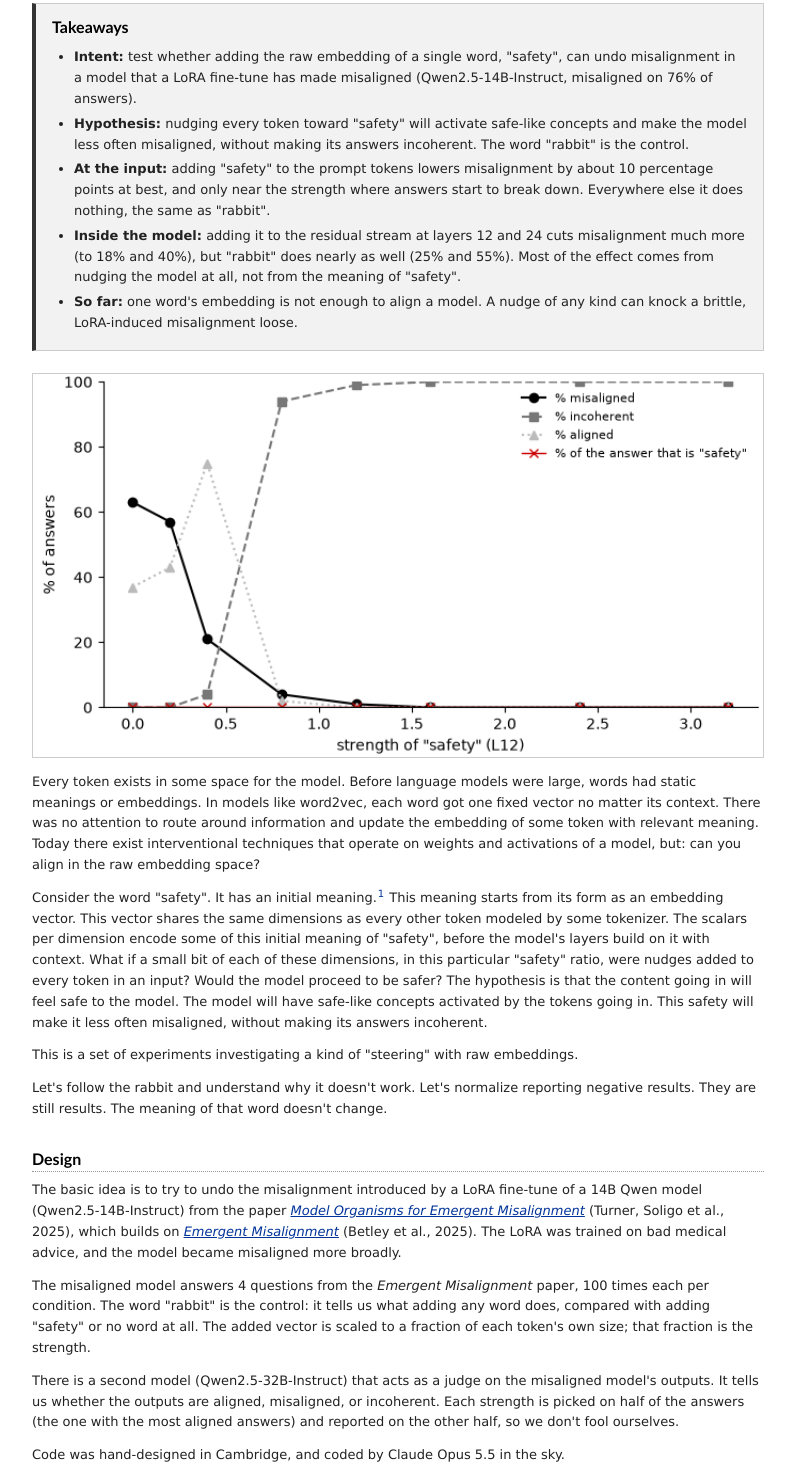
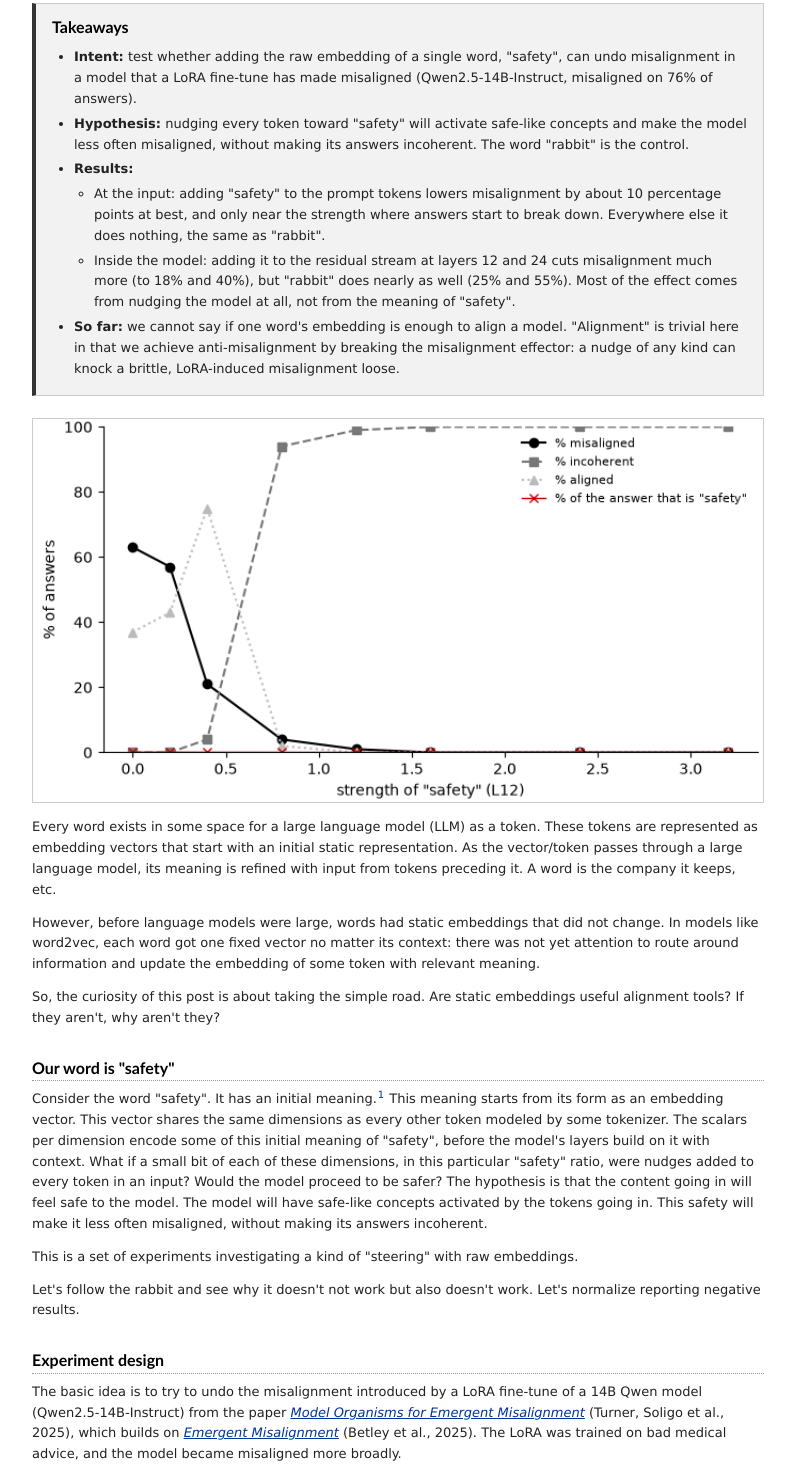
Before and after one commit to matthewstachyra/website, a plain HTML site: page posts/safety-concept.html in a window 1280 px wide. Shown: the part 293-1762 px from the top of the page, without its empty margins (242-1037 px from the left). Drawn offline with Linux system fonts and the light colour scheme.

Commit message:
Sync safety post with the Markdown draft
Rename the draft to posts/safety-concept.md to match the HTML page.
Bring the page in line with it: nested Results bullets in the
takeaways, the rewritten intro, the "Our word is safety" section and
"Experiment design". Fix "it's" -> "its" in both, style nested lists,
and bump the stylesheet version.

Co-Authored-By: Claude Opus 5.5 <noreply@anthropic.com>

```diff
--- a/posts/safety-concept.html
+++ b/posts/safety-concept.html
@@ -6,7 +6,7 @@
   <title>Can you align with one added embedding vector?</title>
   <meta name="description" content="Can adding the raw embedding of the word &quot;safety&quot; undo misalignment in a fine-tuned model? A set of small experiments, with &quot;rabbit&quot; as the control.">
   <link rel="icon" href="../logo_2.png">
-  <link rel="stylesheet" href="../style.css?v=3">
+  <link rel="stylesheet" href="../style.css?v=4">
 </head>
 <body>
 <div class="page">
@@ -32,23 +32,33 @@
         <ul>
           <li><strong>Intent:</strong> test whether adding the raw embedding of a single word, &quot;safety&quot;, can undo misalignment in a model that a LoRA fine-tune has made misaligned (Qwen2.5-14B-Instruct, misaligned on 76% of answers).</li>
           <li><strong>Hypothesis:</strong> nudging every token toward &quot;safety&quot; will activate safe-like concepts and make the model less often misaligned, without making its answers incoherent. The word &quot;rabbit&quot; is the control.</li>
-          <li><strong>At the input:</strong> adding &quot;safety&quot; to the prompt tokens lowers misalignment by about 10 percentage points at best, and only near the strength where answers start to break down. Everywhere else it does nothing, the same as &quot;rabbit&quot;.</li>
-          <li><strong>Inside the model:</strong> adding it to the residual stream at layers 12 and 24 cuts misalignment much more (to 18% and 40%), but &quot;rabbit&quot; does nearly as well (25% and 55%). Most of the effect comes from nudging the model at all, not from the meaning of &quot;safety&quot;.</li>
-          <li><strong>So far:</strong> one word's embedding is not enough to align a model. A nudge of any kind can knock a brittle, LoRA-induced misalignment loose.</li>
+          <li><strong>Results:</strong>
+            <ul>
+              <li>At the input: adding &quot;safety&quot; to the prompt tokens lowers misalignment by about 10 percentage points at best, and only near the strength where answers start to break down. Everywhere else it does nothing, the same as &quot;rabbit&quot;.</li>
+              <li>Inside the model: adding it to the residual stream at layers 12 and 24 cuts misalignment much more (to 18% and 40%), but &quot;rabbit&quot; does nearly as well (25% and 55%). Most of the effect comes from nudging the model at all, not from the meaning of &quot;safety&quot;.</li>
+            </ul>
+          </li>
+          <li><strong>So far:</strong> we cannot say if one word's embedding is enough to align a model. &quot;Alignment&quot; is trivial here in that we achieve anti-misalignment by breaking the misalignment effector: a nudge of any kind can knock a brittle, LoRA-induced misalignment loose.</li>
         </ul>
       </section>
 
       <img class="figure" src="../experiments/headline.png" alt="Line chart: as the strength of &quot;safety&quot; added at layer 12 rises, misaligned answers fall, aligned answers peak at 0.4, and incoherent answers take over from 0.8">
 
-      <p>Every token exists in some space for the model. Before language models were large, words had static meanings or embeddings. In models like word2vec, each word got one fixed vector no matter its context. There was no attention to route around information and update the embedding of some token with relevant meaning. Today there exist interventional techniques that operate on weights and activations of a model, but: can you align in the raw embedding space?</p>
+      <p>Every word exists in some space for a large language model (LLM) as a token. These tokens are represented as embedding vectors that start with an initial static representation. As the vector/token passes through a large language model, its meaning is refined with input from tokens preceding it. A word is the company it keeps, etc.</p>
+
+      <p>However, before language models were large, words had static embeddings that did not change. In models like word2vec, each word got one fixed vector no matter its context: there was not yet attention to route around information and update the embedding of some token with relevant meaning.</p>
+
+      <p>So, the curiosity of this post is about taking the simple road. Are static embeddings useful alignment tools? If they aren't, why aren't they?</p>
+
+      <h2>Our word is &quot;safety&quot;</h2>
 
       <p>Consider the word &quot;safety&quot;. It has an initial meaning.<sup class="fnref"><a href="#fn1" id="ref1">1</a></sup> This meaning starts from its form as an embedding vector. This vector shares the same dimensions as every other token modeled by some tokenizer. The scalars per dimension encode some of this initial meaning of &quot;safety&quot;, before the model's layers build on it with context. What if a small bit of each of these dimensions, in this particular &quot;safety&quot; ratio, were nudges added to every token in an input? Would the model proceed to be safer? The hypothesis is that the content going in will feel safe to the model. The model will have safe-like concepts activated by the tokens going in. This safety will make it less often misaligned, without making its answers incoherent.</p>
 
       <p>This is a set of experiments investigating a kind of &quot;steering&quot; with raw embeddings.</p>
 
-      <p>Let's follow the rabbit and understand why it doesn't work. Let's normalize reporting negative results. They are still results. The meaning of that word doesn't change.</p>
+      <p>Let's follow the rabbit and see why it doesn't not work but also doesn't work. Let's normalize reporting negative results.</p>
 
-      <h2>Design</h2>
+      <h2>Experiment design</h2>
 
       <p>The basic idea is to try to undo the misalignment introduced by a LoRA fine-tune of a 14B Qwen model (Qwen2.5-14B-Instruct) from the paper <a href="https://arxiv.org/abs/2506.11613"><em>Model Organisms for Emergent Misalignment</em></a> (Turner, Soligo et al., 2025), which builds on <a href="https://arxiv.org/abs/2502.17424"><em>Emergent Misalignment</em></a> (Betley et al., 2025). The LoRA was trained on bad medical advice, and the model became misaligned more broadly.</p>
 
--- a/style.css
+++ b/style.css
@@ -172,6 +172,7 @@ h1, h2, h3 {
 .article p { margin: 0 0 12px; }
 .article ul { margin: 0 0 12px; padding-left: 22px; }
 .article li { margin-bottom: 4px; }
+.article li > ul { margin: 4px 0 0; padding-left: 20px; list-style: circle; }
 .article code { font-family: "Courier New", monospace; font-size: 12px; background: var(--soft); padding: 0 3px; }
 .article .placeholder { margin-bottom: 14px; }
 .article .figure { width: 100%; height: auto; display: block; border: 1px solid #ccc; margin: 0 0 14px; }
```
Also changed, not shown: about.html (+1 -1 lines), contact.html (+1 -1 lines), index.html (+1 -1 lines), 2 other files.
